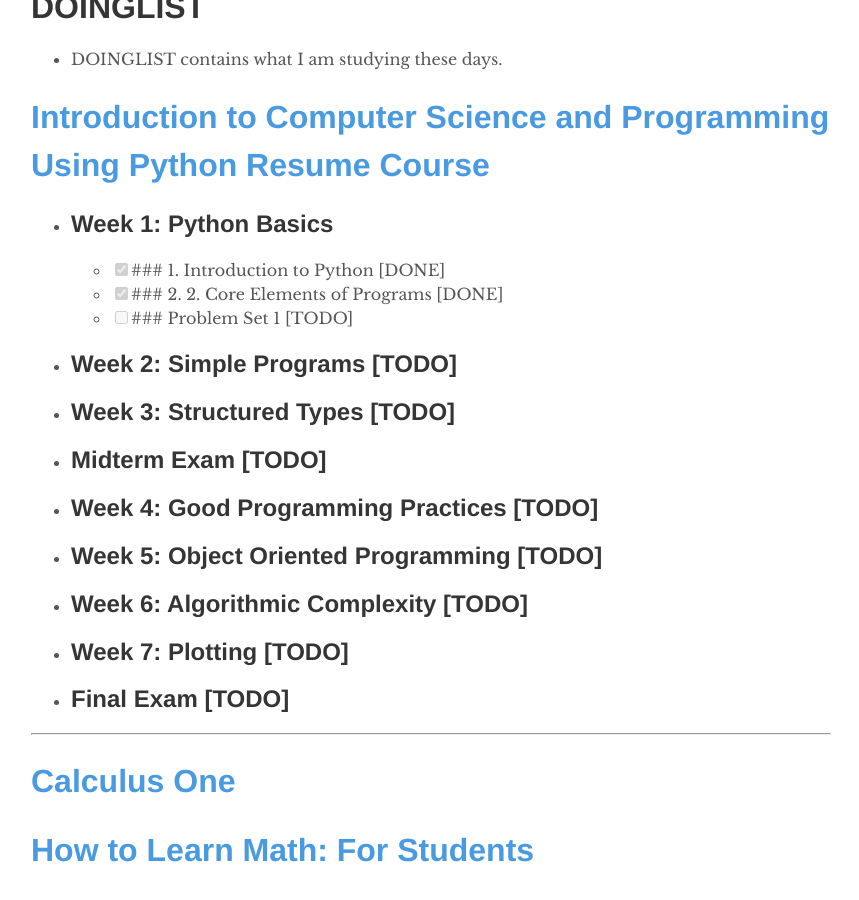
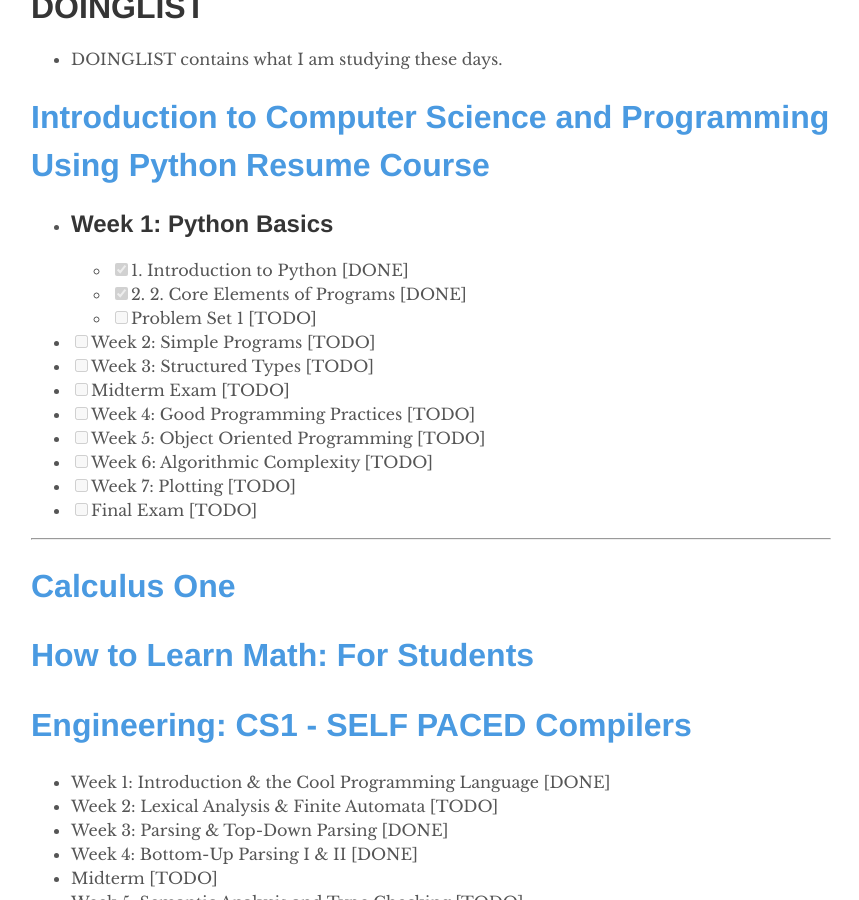
Before and after one commit to trilliwon/ABL, a Jekyll site: the page built from _posts/2100-08-19-doing-list.md, in a window 1280 px wide and 900 px high, scrolled down 328 px. Shown: the whole window, without its empty margins (209-1068 px from the left). Built offline with Jekyll 4.4.1, drawn with Linux system fonts in a browser that asks for light colours; nearby versions of some CDN libraries.

Commit message:
Tue Dec 26 20:26:12 KST 2017

```diff
--- a/_posts/2100-08-19-doing-list.md
+++ b/_posts/2100-08-19-doing-list.md
@@ -12,17 +12,17 @@
 # [Introduction to Computer Science and Programming Using Python Resume Course](https://courses.edx.org/courses/course-v1:MITx+6.00.1x+2T2017_2/course/)
 
 - ## Week 1: Python Basics
-  - [x] ### 1. Introduction to Python [DONE]
-  - [x] ### 2. 2. Core Elements of Programs [DONE]
-  - [ ] ### Problem Set 1 [TODO]
-- ## Week 2: Simple Programs [TODO]
-- ## Week 3: Structured Types [TODO]
-- ## Midterm Exam [TODO]
-- ## Week 4: Good Programming Practices [TODO]
-- ## Week 5: Object Oriented Programming [TODO]
-- ## Week 6: Algorithmic Complexity [TODO]
-- ## Week 7: Plotting [TODO]
-- ## Final Exam [TODO]
+  - [x] 1. Introduction to Python [DONE]
+  - [x] 2. 2. Core Elements of Programs [DONE]
+  - [ ] Problem Set 1 [TODO]
+- [ ] Week 2: Simple Programs [TODO]
+- [ ] Week 3: Structured Types [TODO]
+- [ ] Midterm Exam [TODO]
+- [ ] Week 4: Good Programming Practices [TODO]
+- [ ] Week 5: Object Oriented Programming [TODO]
+- [ ] Week 6: Algorithmic Complexity [TODO]
+- [ ] Week 7: Plotting [TODO]
+- [ ] Final Exam [TODO]
 
 ---
 
```
